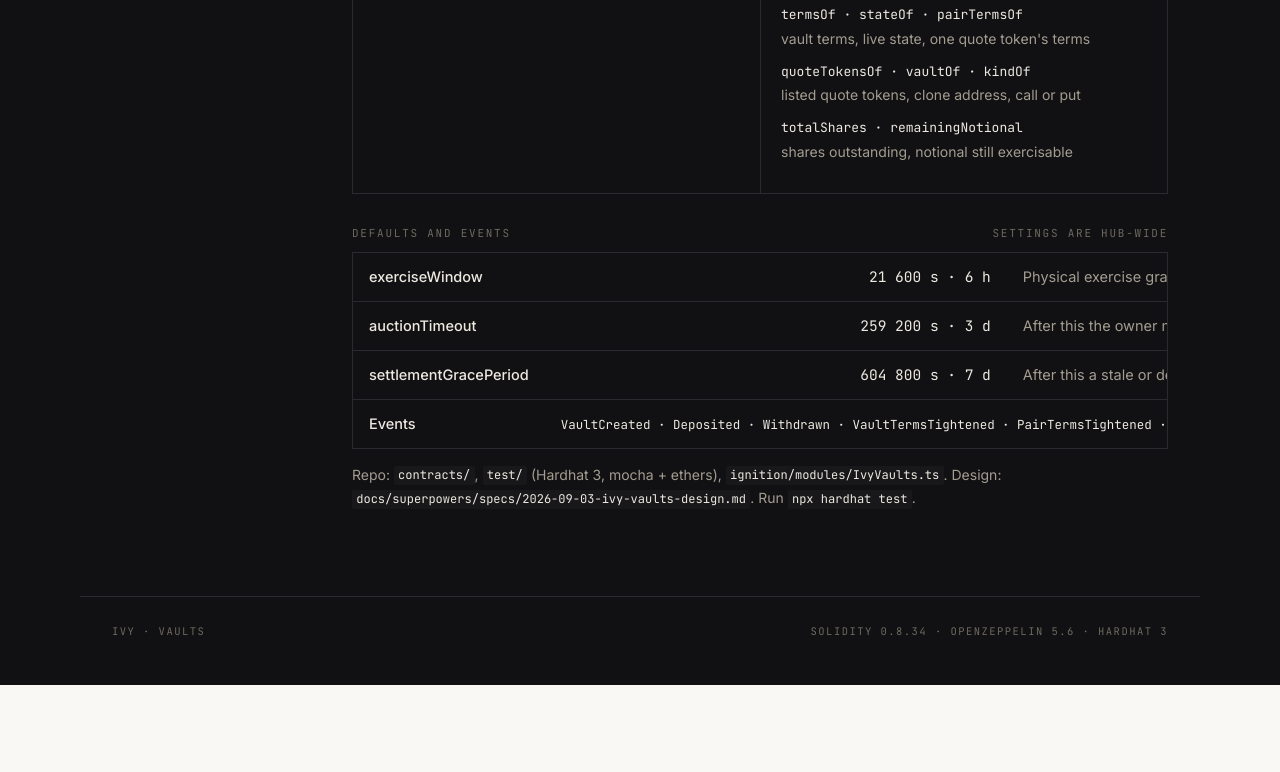
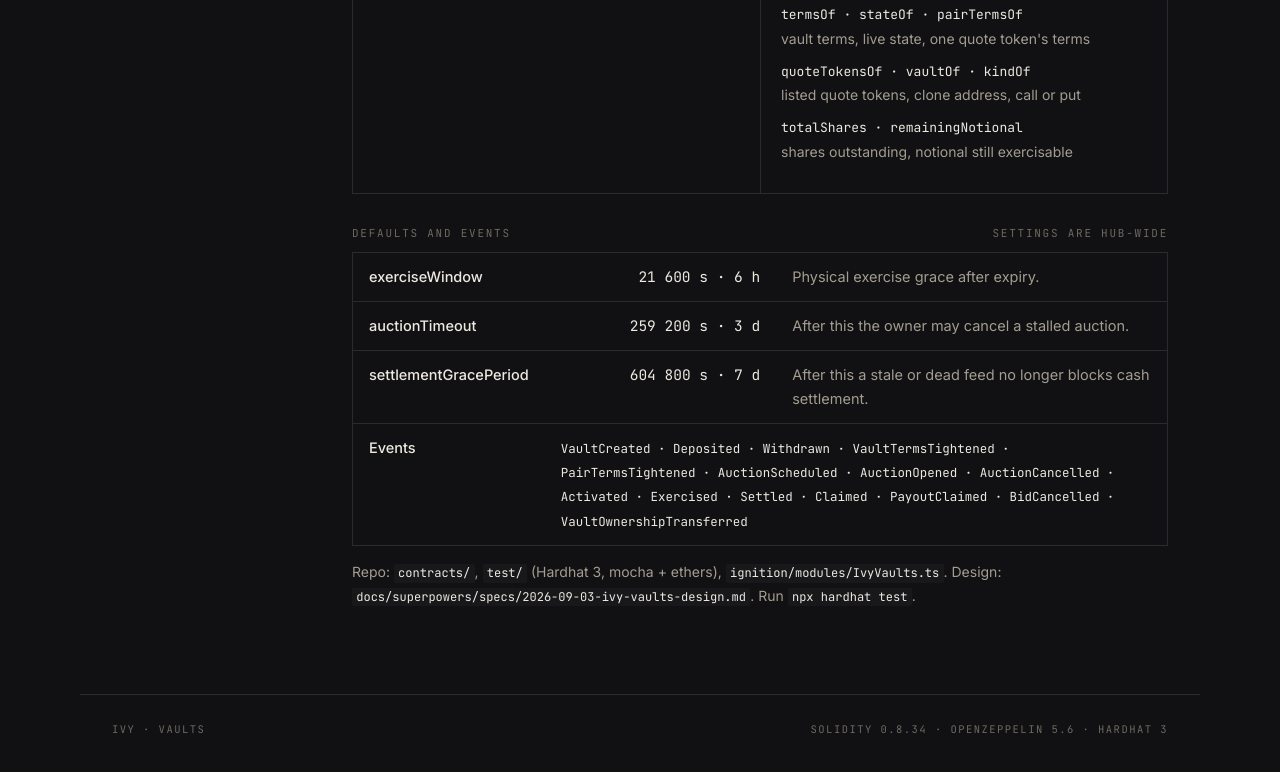
Before and after one commit to Ivy-options/vaults, a website: page docs/site/index.html in a window 1280 px wide. Shown: the part 7006-7778 px from the top of the page. Before the commit the page ends 7691 px from the top, so only its background shows below. Drawn offline with Linux system fonts and the light colour scheme.

Commit message:
docs: let the events list wrap inside the defaults table

```diff
--- a/docs/site/index.html
+++ b/docs/site/index.html
@@ -154,6 +154,7 @@
   tr:last-child td { border-bottom: 0; }
   td.k { font-weight: 500; white-space: nowrap; }
   td code, td .mono { white-space: nowrap; }
+  td .mono.wrapok { white-space: normal; line-height: 1.8; }
   td.num, th.num { font-family: var(--mono); font-variant-numeric: tabular-nums; text-align: right; white-space: nowrap; }
 
   /* calculator */
@@ -522,7 +523,7 @@
             <tr><td class="k">exerciseWindow</td><td class="num">21 600 s · 6 h</td><td class="muted">Physical exercise grace after expiry.</td></tr>
             <tr><td class="k">auctionTimeout</td><td class="num">259 200 s · 3 d</td><td class="muted">After this the owner may cancel a stalled auction.</td></tr>
             <tr><td class="k">settlementGracePeriod</td><td class="num">604 800 s · 7 d</td><td class="muted">After this a stale or dead feed no longer blocks cash settlement.</td></tr>
-            <tr><td class="k">Events</td><td colspan="2"><span class="mono">VaultCreated · Deposited · Withdrawn · VaultTermsTightened · PairTermsTightened · AuctionScheduled · AuctionOpened · AuctionCancelled · Activated · Exercised · Settled · Claimed · PayoutClaimed · BidCancelled · VaultOwnershipTransferred</span></td></tr>
+            <tr><td class="k">Events</td><td colspan="2"><span class="mono wrapok">VaultCreated · Deposited · Withdrawn · VaultTermsTightened · PairTermsTightened · AuctionScheduled · AuctionOpened · AuctionCancelled · Activated · Exercised · Settled · Claimed · PayoutClaimed · BidCancelled · VaultOwnershipTransferred</span></td></tr>
           </tbody>
         </table>
       </div>
```
